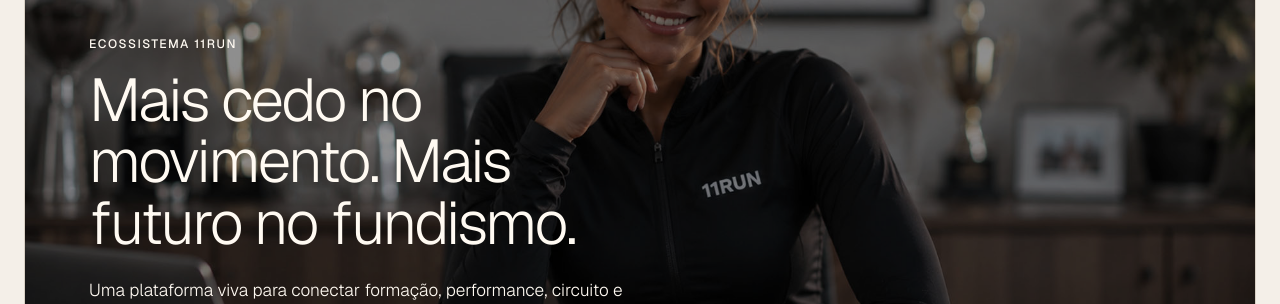
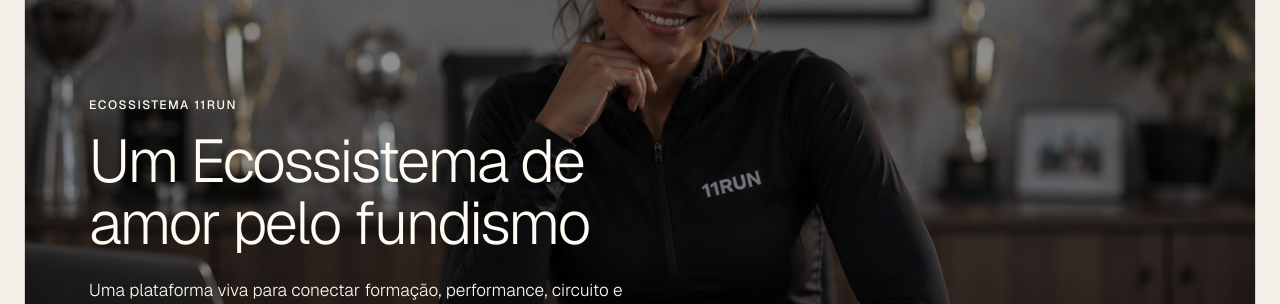
Before and after one commit to SeitiKatsumi/portal11run, a Next.js app: page / in a window 1280 px wide. Shown: the part 369-673 px from the top of the page. Built offline with nearby package versions, Linux system fonts and the light colour scheme; no server answers.

Commit message:
Atualiza chamada principal da home

```diff
--- a/src/app/page.tsx
+++ b/src/app/page.tsx
@@ -19,7 +19,7 @@
     <>
       <FeatureBanner
         eyebrow="ecossistema 11RUN"
-        title="Mais cedo no movimento. Mais futuro no fundismo."
+        title="Um Ecossistema de amor pelo fundismo"
         text="Uma plataforma viva para conectar formação, performance, circuito e oportunidades em um mesmo caminho."
         imageSrc={homeImage}
         ctaSlot={<ProjectFormModal project="onze-futuro" label="Cadastrar atleta" />}
```
